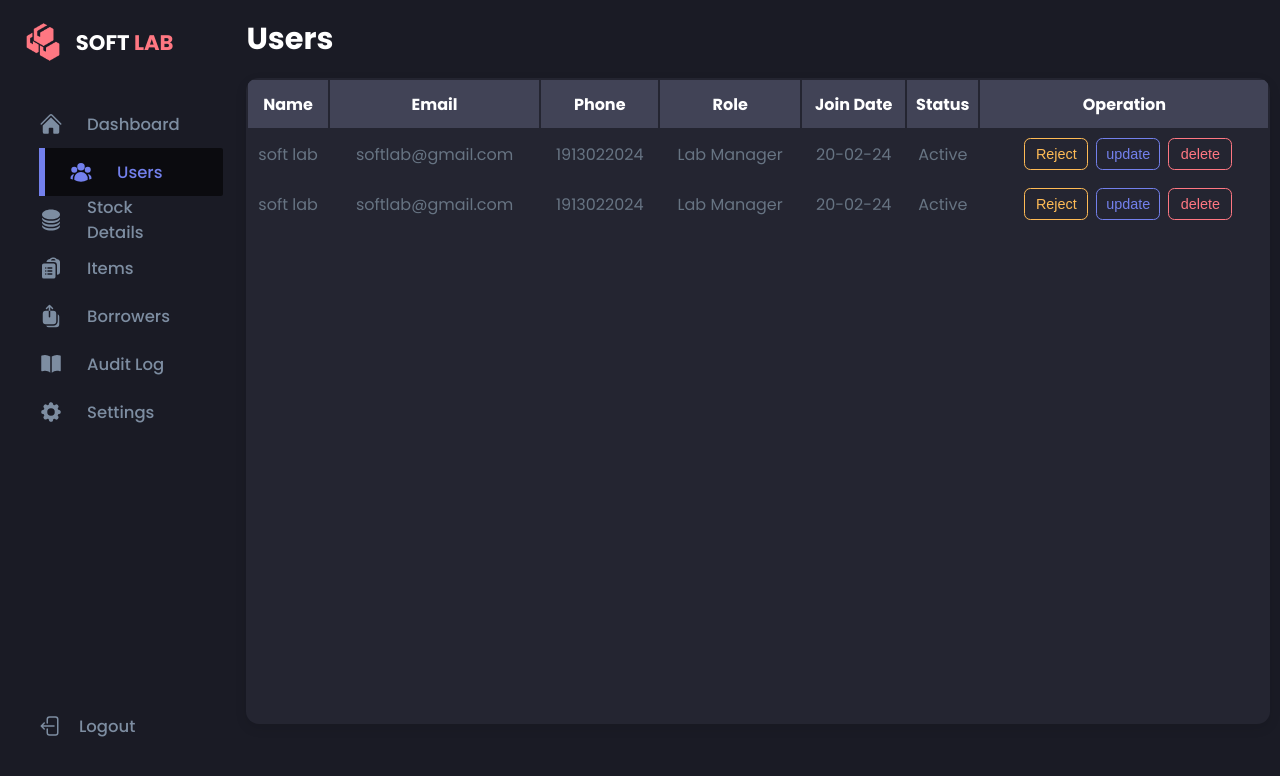
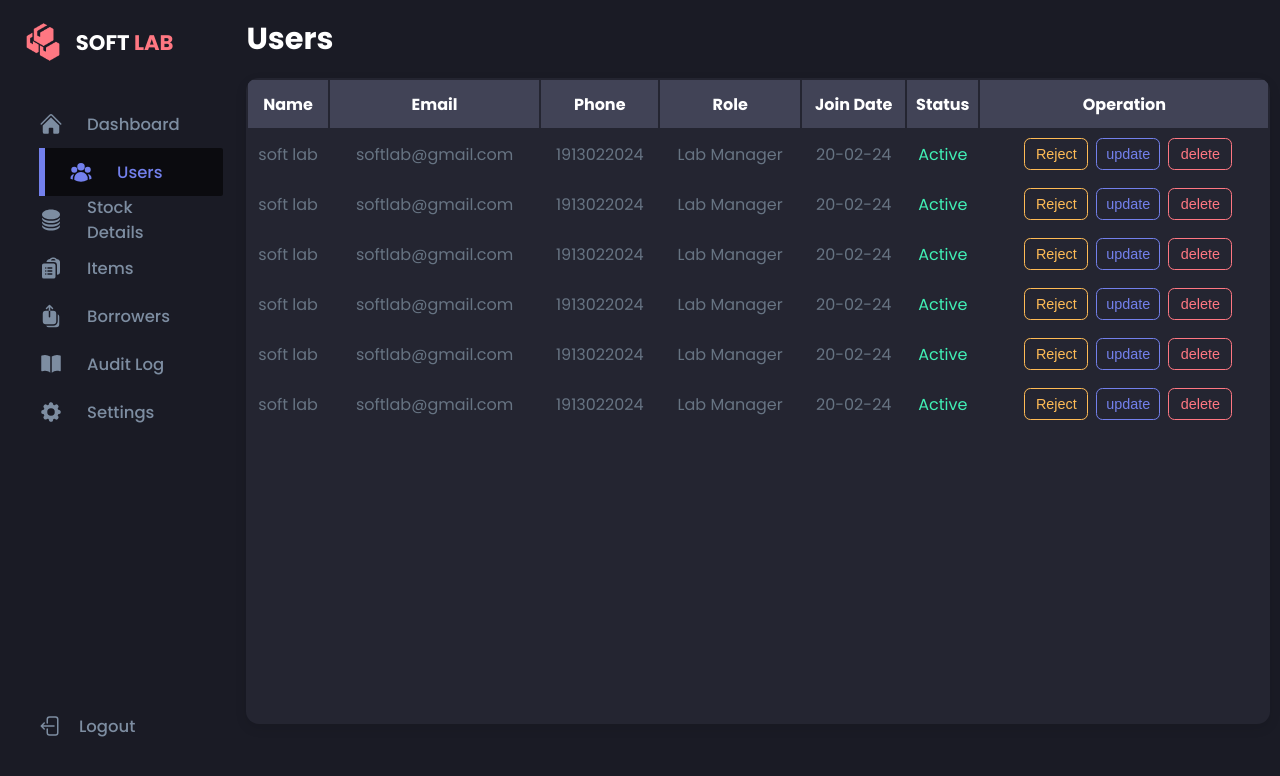
Before and after one commit to Shibin-Abraham/softlab, a React (Create React App) app: page /users in a window 1280 px wide. Shown: the top 776 px of the page. Built offline with nearby package versions, Linux system fonts and the light colour scheme.

Commit message:
users finished

```diff
--- a/src/Components/Users/Action.jsx
+++ b/src/Components/Users/Action.jsx
@@ -1,8 +1,11 @@
 import React,{useState} from 'react'
 import UpdatePopUp from './PopUps/UpdatePopUp'
+import DeletePopUp from './PopUps/DeletePopUp'
 
 function Action(props) {
-    let [popUpActive,setPopUpActive] = useState(false)
+
+    let [updatePopUp,setUpdatePopUp] = useState(false)
+    let [deletePopUp,setDeletePopUp] = useState(false)
     let [userState,setUserState] = useState('Reject')//props needed here !!!!!!!!!!!!
     let [status,setStatus] = useState(userState==='Assign'?'Pending':'Active')
     function assignUser(){
@@ -14,13 +17,14 @@ function Action(props) {
 
   return (
     <>
-    <td>{status}</td>
+    <td style={status==='Active'?{color: "#41f1b6"}:{color: "#ff7782"}}>{status}</td>
     <td>
         <button onClick={()=>assignUser()}>{userState}</button>
-        <button onClick={()=>setPopUpActive(true)}>update</button>
-        <button>delete</button>
+        <button onClick={()=>setUpdatePopUp(true)}>update</button>
+        <button onClick={()=>setDeletePopUp(true)}>delete</button>
     </td>
-    {popUpActive && <UpdatePopUp setPopUpActive={setPopUpActive} />}
+    {updatePopUp && <UpdatePopUp setUpdatePopUp={setUpdatePopUp} />}
+    {deletePopUp && <DeletePopUp setDeletePopUp={setDeletePopUp} />}
     </>
   )
 }
--- /dev/null
+++ b/src/Components/Users/PopUps/DeletePopUp.css
@@ -0,0 +1,53 @@
+@import url("../../../global.css");
+
+.delete-popup{
+    position: fixed;
+    top: 0;
+    bottom: 0;
+    left: 0;
+    right: 0;
+    z-index: 10;
+    display: flex;
+    align-items: center;
+    justify-content: center;
+    background: rgba(0, 0, 0, 0.8);
+}
+.delete-popup .content{
+    border-radius: var(--border-radius-2);
+    min-width: 20rem;
+    min-height: 20rem;
+    background: var(--color-light);
+    overflow: hidden;
+    display: flex;
+    flex-direction: column;
+    align-items: center;
+}
+.delete-popup .content svg{
+    color: var(--color-warning);
+    width: 60%;
+    height: 60%;
+}
+.delete-popup .content .btn #cancel{
+    width: 7rem;
+    height: 2rem;
+    border: none;
+    margin-top: 2rem;
+    margin-right: 1rem;
+    color: var(--color-white);
+    background: var(--color-primary);
+}
+.delete-popup .content .btn #delete{
+    width: 7rem;
+    height: 2rem;
+    border: none;
+    margin-top: 2rem;
+    margin-right: 1rem;
+    color: var(--color-white);
+    background: var(--color-danger);
+}
+.delete-popup .content .btn #cancel:hover{
+    background: #4752bb;
+}
+.delete-popup .content .btn #delete:hover{
+    background: #a43f47;
+}
--- /dev/null
+++ b/src/Components/Users/PopUps/DeletePopUp.jsx
@@ -0,0 +1,23 @@
+import React from 'react'
+import './DeletePopUp.css'
+
+function DeletePopUp(props) {
+  return (
+    <div className='delete-popup'>
+      <div className="content">
+      <svg xmlns="http://www.w3.org/2000/svg" viewBox="0 0 20 20" fill="currentColor" className="w-5 h-5">
+  <path fillRule="evenodd" d="M8.485 2.495c.673-1.167 2.357-1.167 3.03 0l6.28 10.875c.673 1.167-.17 2.625-1.516 2.625H3.72c-1.347 0-2.189-1.458-1.515-2.625L8.485 2.495ZM10 5a.75.75 0 0 1 .75.75v3.5a.75.75 0 0 1-1.5 0v-3.5A.75.75 0 0 1 10 5Zm0 9a1 1 0 1 0 0-2 1 1 0 0 0 0 2Z" clipRule="evenodd" />
+</svg>
+
+
+        <p>Are you sure you want to delete? </p>
+        <div className='btn'>
+            <button id='cancel' onClick={()=>props.setDeletePopUp(false)}>Cancel</button>
+            <button id='delete' onClick={()=>props.setDeletePopUp(false)}>Delete</button>
+        </div>
+      </div>
+    </div>
+  )
+}
+
+export default DeletePopUp
--- a/src/Components/Users/PopUps/UpdatePopUp.css
+++ b/src/Components/Users/PopUps/UpdatePopUp.css
@@ -16,8 +16,11 @@
     border-radius: var(--border-radius-2);
     min-width: 30rem;
     min-height: 30rem;
-    background: var(--color-info-light);
+    background: var(--color-light);
     overflow: hidden;
+    display: flex;
+    flex-direction: column;
+    align-items: center;
 }
 .popup .content .top-section{
     width: 100%;
@@ -25,13 +28,53 @@
     display: flex;
     align-items: center;
     justify-content: space-between;
-    background: var(--color-info-dark);
+    background: var(--color-primary);
 }
 .popup .content .top-section h3{
     margin-left: 1rem;
 }
 .popup .content .top-section svg{
-    color: var(--color-black);
+    color: var(--color-dark);
     width: 2.5rem;
     height: 2.5rem;
 }
+.popup .content .top-section svg:hover{
+    color: var(--color-black);
+}
+.popup .content .data-section{
+    width: 90%;
+    height: 97%;
+    color: var(--color-dark-variant);
+    display: flex;
+    flex-direction: column;
+}
+.popup .content .data-section div{
+    margin-bottom: .8rem;
+    width: 100%;
+    height: 3rem;
+    display: flex;
+    align-items: center;
+    border-bottom: 1px solid var(--color-info-dark);
+}
+.popup .content .data-section input,select{
+    color: var(--color-dark-variant);
+    width: 100%;
+    height: 2.5rem;
+    margin-top: .7rem;
+    font-size: 1rem;
+    border: none;
+}
+.popup .content .data-section select{
+    background: none;
+}
+.popup .content .data-section input{
+    border-radius: var(--border-radius-1);
+    color: var(--color-info-light);
+    background: var(--color-primary);
+}
+.popup .content .data-section select:hover{
+    color: var(--color-info-light);
+}
+.popup .content .data-section input:hover{
+    background: #6373ff;
+}
--- a/src/Components/Users/PopUps/UpdatePopUp.jsx
+++ b/src/Components/Users/PopUps/UpdatePopUp.jsx
@@ -5,12 +5,37 @@ function UpdatePopUp(props) {
 
   return (
     <div className='popup'>
-        <div className='content'>
+        <div className='content '>
             <div className="top-section">
-              <h3>Update Details</h3>
-            <svg xmlns="http://www.w3.org/2000/svg" viewBox="0 0 24 24" fill="currentColor" className="w-6 h-6" onClick={()=>props.setPopUpActive(false)}>
+              <h3>User Details</h3>
+            <svg xmlns="http://www.w3.org/2000/svg" viewBox="0 0 24 24" fill="currentColor" className="w-6 h-6" onClick={()=>props.setUpdatePopUp(false)}>
               <path fillRule="evenodd" d="M12 2.25c-5.385 0-9.75 4.365-9.75 9.75s4.365 9.75 9.75 9.75 9.75-4.365 9.75-9.75S17.385 2.25 12 2.25Zm-1.72 6.97a.75.75 0 1 0-1.06 1.06L10.94 12l-1.72 1.72a.75.75 0 1 0 1.06 1.06L12 13.06l1.72 1.72a.75.75 0 1 0 1.06-1.06L13.06 12l1.72-1.72a.75.75 0 1 0-1.06-1.06L12 10.94l-1.72-1.72Z" clipRule="evenodd" />
             </svg>
+            </div>
+            <div className="data-section">
+              <div>
+                <p>Name</p>
+              </div>
+              <div>
+                <p>Email</p>
+              </div>
+              <div>
+                <p>Phone</p>
+              </div>
+              <div>
+                <p>Join Date</p>
+              </div>
+              <div>
+                <p>Status</p>
+              </div>
+
+                <select>
+                  <option value="">Lab Manager</option>
+                  <option value="">Lab Assistent</option>
+                </select>
+
+                <input type="button" value="Update" />
+
             </div>
         </div>
       {/*<h2 onClick={()=>props.setPopUpActive(false)}>POPup</h2>*/}
--- a/src/Components/Users/Users.css
+++ b/src/Components/Users/Users.css
@@ -63,7 +63,7 @@
     background: none;
     border-radius: var(--border-radius-1);
     margin-left: .5rem;
-    transition: all .7s ease;
+    transition: all .5s ease;
   }
   .users section .container .table-section table tbody tr button:nth-child(1){
     color: var(--color-warning);
--- a/src/Components/Users/Users.jsx
+++ b/src/Components/Users/Users.jsx
@@ -40,6 +40,38 @@ function Users() {
                             <td> 20-02-24</td>
                             {<Action/>}
                         </tr>
+                        <tr>
+                            <td> soft lab</td>
+                            <td> softlab@gmail.com</td>
+                            <td> 1913022024</td>
+                            <td> Lab Manager</td>
+                            <td> 20-02-24</td>
+                            {<Action/>}
+                        </tr>
+                        <tr>
+                            <td> soft lab</td>
+                            <td> softlab@gmail.com</td>
+                            <td> 1913022024</td>
+                            <td> Lab Manager</td>
+                            <td> 20-02-24</td>
+                            {<Action/>}
+                        </tr>
+                        <tr>
+                            <td> soft lab</td>
+                            <td> softlab@gmail.com</td>
+                            <td> 1913022024</td>
+                            <td> Lab Manager</td>
+                            <td> 20-02-24</td>
+                            {<Action/>}
+                        </tr>
+                        <tr>
+                            <td> soft lab</td>
+                            <td> softlab@gmail.com</td>
+                            <td> 1913022024</td>
+                            <td> Lab Manager</td>
+                            <td> 20-02-24</td>
+                            {<Action/>}
+                        </tr>
                     </tbody>
                 </table>
             </div>
```
